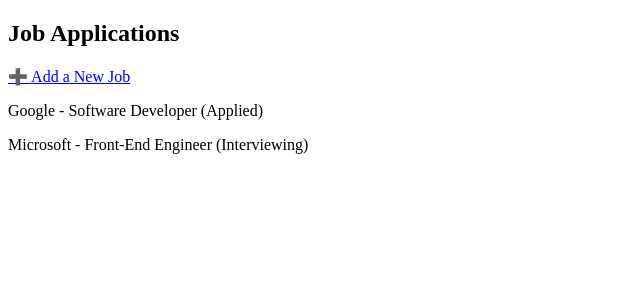
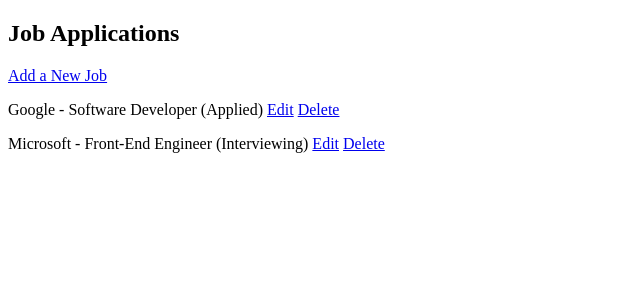
Before and after one commit to KeviinDavis/JobPilot, a Django app: page /jobs/ in a window 1280 px wide. Shown: the part 98-398 px from the top of the page, without its empty margins (0-640 px from the left). Run offline with Django 5.2, Linux system fonts and the light colour scheme; a user stored in the database is signed in; data comes from the database, SQL or seed files in the repository; both versions use the stored data as it was after the commit.

Commit message:
Phase4/Task2 Completed

```diff
--- a/applications/templates/applications/job_list.html
+++ b/applications/templates/applications/job_list.html
@@ -1,12 +1,25 @@
 {% extends "base.html" %}
 
 {% block content %}
+
+{% if messages %}
+    {% for message in messages %}
+        <div class="alert alert-success">
+            {{ message }}
+        </div>
+    {% endfor %}
+{% endif %}
+
     <h2>Job Applications</h2>
 
-    <a href="{% url 'job_create' %}">➕ Add a New Job</a>
+    <a href="{% url 'job_create' %}"> Add a New Job</a>
 
     {% for job in jobs %}
-        <p>{{ job.company_name }} - {{ job.job_title }} ({{ job.status }})</p>
+        <p>{{ job.company_name }} - {{ job.job_title }} ({{ job.status }})
+            <a href="{% url 'job_update' job.id %}"> Edit</a>
+            <a href="{% url 'job_delete' job.id %}">Delete</a>
+
+        </p>
     {% empty %}
         <p>No job applications found.</p>
     {% endfor %}
--- a/applications/urls.py
+++ b/applications/urls.py
@@ -3,8 +3,10 @@
 
 urlpatterns = [
     path('jobs/', views.job_list, name='job_list'),
+    path('jobs/new/', views.job_create, name='job_create'),
     path('jobs/<int:job_id>/', views.job_detail, name='job_detail'),
-    path('jobs/new/', views.job_create, name='job_create'),
+    path('jobs/<int:job_id>/edit/', views.job_update, name='job_update'),
+    path('jobs/<int:job_id>/delete/', views.job_delete, name='job_delete'),
     path('signup/', views.signup, name='signup'),
     path('logout/', views.custom_logout, name='logout'),
 ]
--- a/applications/views.py
+++ b/applications/views.py
@@ -4,6 +4,7 @@
 from django.contrib.auth.forms import UserCreationForm
 from .models import JobApplication
 from .forms import JobApplicationForm
+from django.contrib import messages
 
 @login_required
 def job_list(request):
@@ -28,6 +29,25 @@
         form = JobApplicationForm()
     return render(request, 'applications/job_form.html', {'form': form})
 
+@login_required
+def job_update(request, job_id):
+    job = get_object_or_404(JobApplication, id=job_id, user=request.user)
+    if request.method == 'POST':
+        form = JobApplicationForm(request.POST, instance=job)
+        if form.is_valid():
+            form.save()
+            return redirect('job_list')
+    else:
+        form = JobApplicationForm(instance=job)
+    return render(request, 'applications/job_form.html', {'form': form})
+
+@login_required
+def job_delete(request, job_id):
+    job = get_object_or_404(JobApplication, id=job_id, user=request.user)
+    job.delete()
+    messages.success(request, "Job application deleted successfully.")
+    return redirect('job_list')
+
 def signup(request):
     if request.method == "POST":
         form = UserCreationForm(request.POST)
```
Also changed, not shown: applications/templates/applications/job_form.html (line endings or trailing spaces), db.sqlite3.
